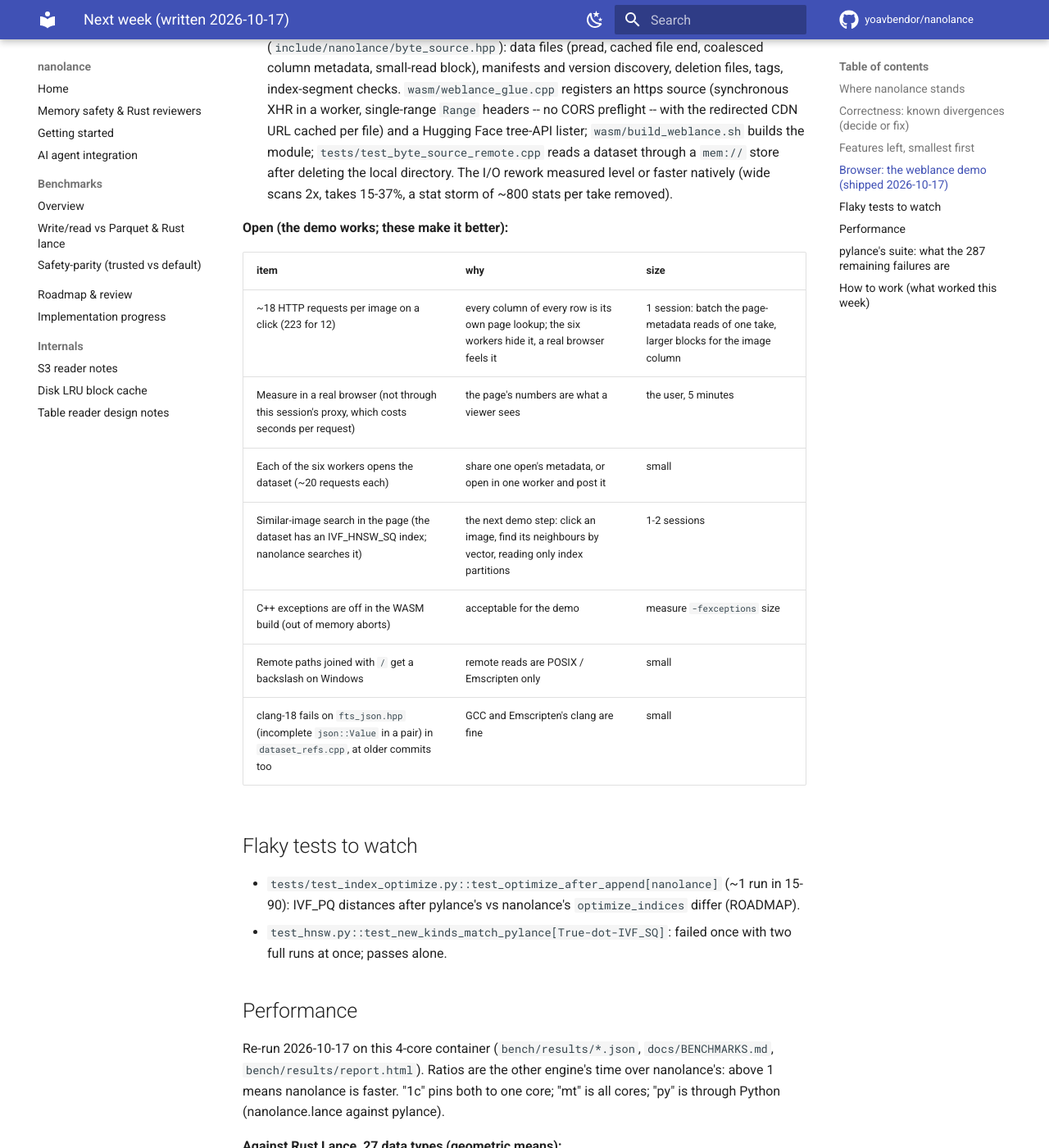
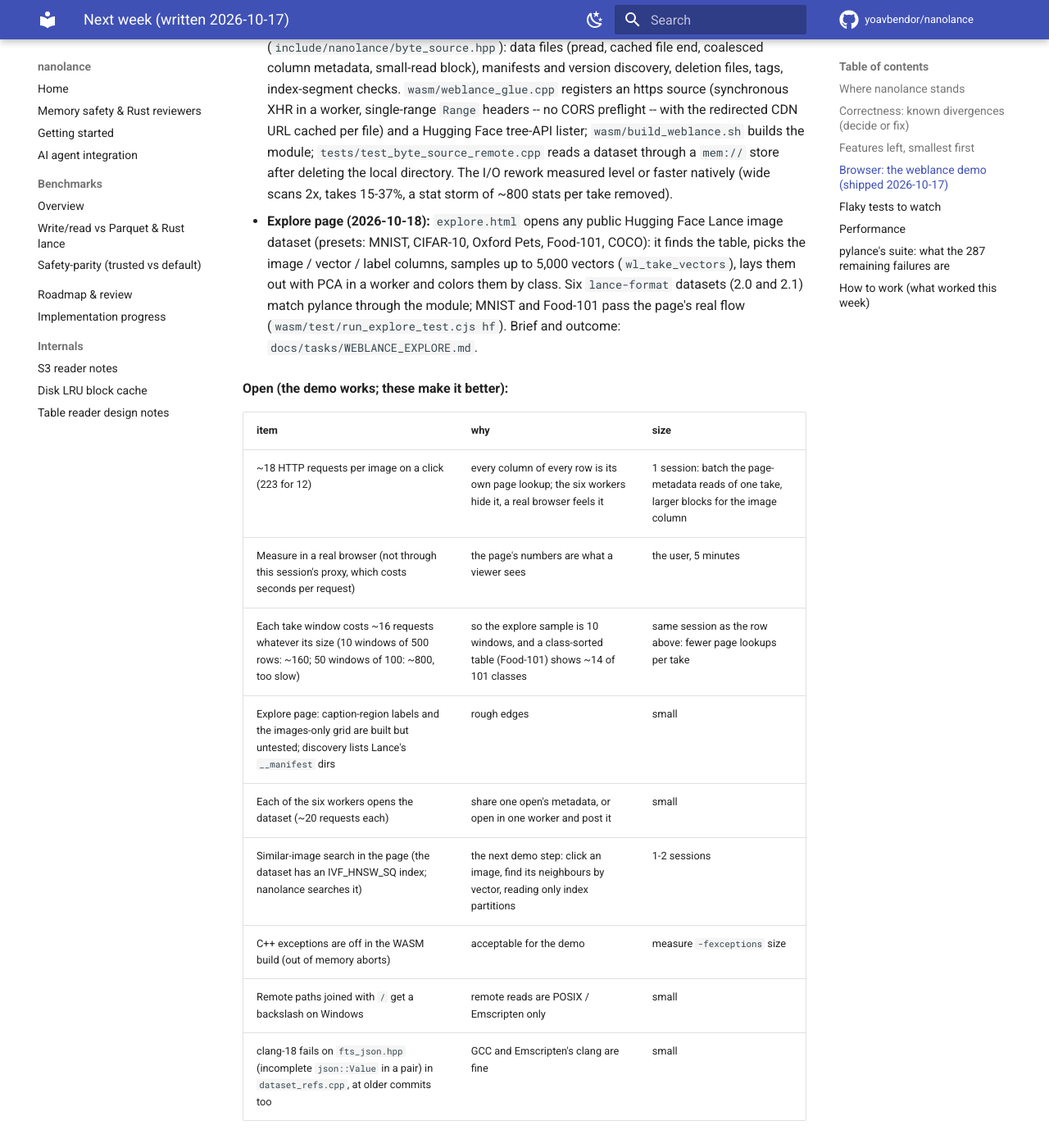
Before and after one commit to yoavbendor/nanolance, an MkDocs documentation site: the page built from docs/NEXT_WEEK.md, in a window 1280 px wide and 1400 px high, scrolled down 3276 px. Shown: the whole window at 82% size. Built offline with MkDocs 1.6.1 and Material for MkDocs 9.7.7, drawn with Linux system fonts in a browser that asks for light colours; comment, search, counter and statistics services are not loaded.

Commit message:
Docs: the explore page shipped; the per-window request cost found while sampling
Co-Authored-By: Claude Opus 5.5 <noreply@anthropic.com>
Claude-Session: https://claude.ai/code/session_014PGy9PK68gHvyR8T1r5ueY

```diff
--- a/docs/NEXT_WEEK.md
+++ b/docs/NEXT_WEEK.md
@@ -65,12 +65,21 @@ a user report can be matched to it.
   through a `mem://` store after deleting the local directory. The I/O rework measured level or
   faster natively (wide scans 2x, takes 15-37%, a stat storm of ~800 stats per take removed).
 
+- **Explore page (2026-10-18):** `explore.html` opens any public Hugging Face Lance image dataset
+  (presets: MNIST, CIFAR-10, Oxford Pets, Food-101, COCO): it finds the table, picks the image /
+  vector / label columns, samples up to 5,000 vectors (`wl_take_vectors`), lays them out with PCA in
+  a worker and colors them by class. Six `lance-format` datasets (2.0 and 2.1) match pylance through
+  the module; MNIST and Food-101 pass the page's real flow (`wasm/test/run_explore_test.cjs hf`).
+  Brief and outcome: `docs/tasks/WEBLANCE_EXPLORE.md`.
+
 **Open (the demo works; these make it better):**
 
 | item | why | size |
 |---|---|---|
 | ~18 HTTP requests per image on a click (223 for 12) | every column of every row is its own page lookup; the six workers hide it, a real browser feels it | 1 session: batch the page-metadata reads of one take, larger blocks for the image column |
 | Measure in a real browser (not through this session's proxy, which costs seconds per request) | the page's numbers are what a viewer sees | the user, 5 minutes |
+| Each take window costs ~16 requests whatever its size (10 windows of 500 rows: ~160; 50 windows of 100: ~800, too slow) | so the explore sample is 10 windows, and a class-sorted table (Food-101) shows ~14 of 101 classes | same session as the row above: fewer page lookups per take |
+| Explore page: caption-region labels and the images-only grid are built but untested; discovery lists Lance's `__manifest` dirs | rough edges | small |
 | Each of the six workers opens the dataset (~20 requests each) | share one open's metadata, or open in one worker and post it | small |
 | Similar-image search in the page (the dataset has an IVF_HNSW_SQ index; nanolance searches it) | the next demo step: click an image, find its neighbours by vector, reading only index partitions | 1-2 sessions |
 | C++ exceptions are off in the WASM build (out of memory aborts) | acceptable for the demo | measure `-fexceptions` size |
```
Also changed, not shown: docs/tasks/WEBLANCE_EXPLORE.md (+5 -1 lines).
